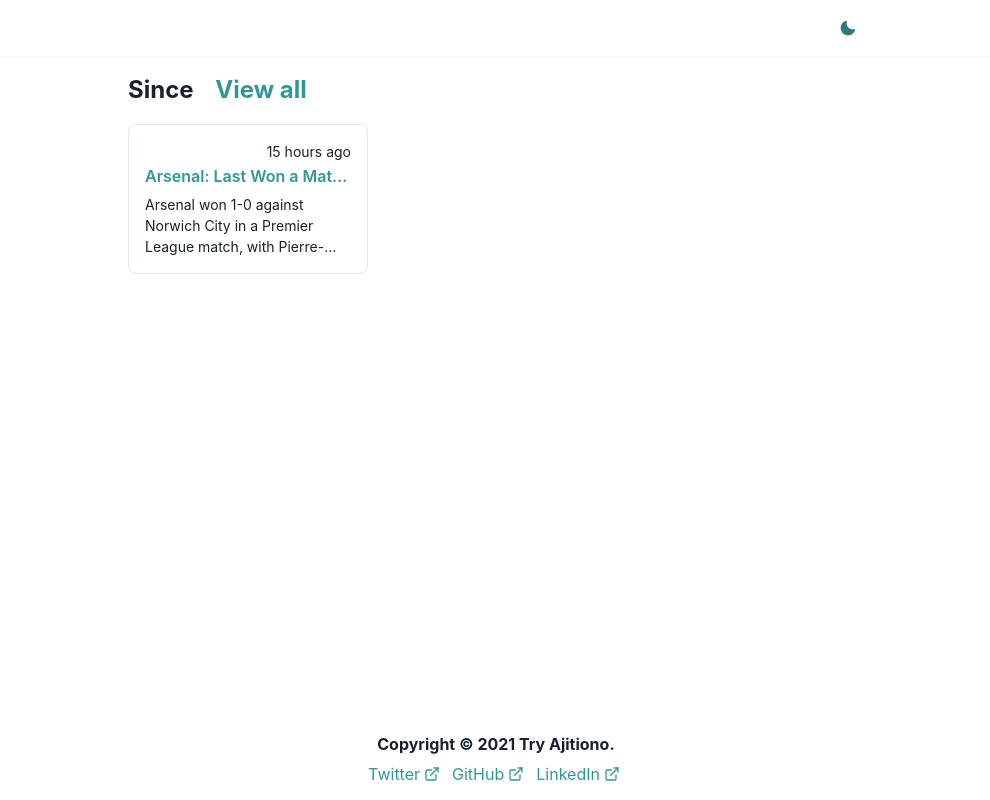
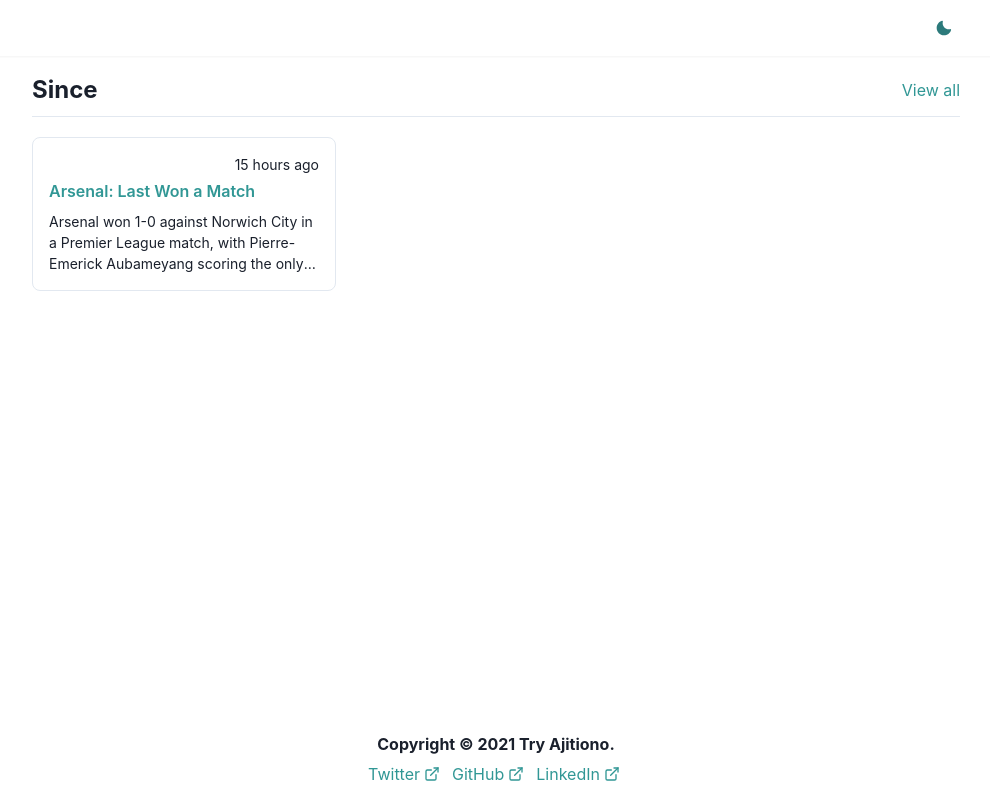
Before and after one commit to imballinst/how-long, a Next.js app: page / in a window 1280 px wide. Shown: the whole page, without its empty margins (144-1134 px from the left). Built offline with nearby package versions, Linux system fonts and the light colour scheme.

Commit message:
ok that works well, lets finish it next time Kappa
Signed-off-by: Try Ajitiono <aji@tetrate.io>

```diff
--- a/components/Card/Card.tsx
+++ b/components/Card/Card.tsx
@@ -59,11 +59,9 @@
         )}
       </Box>
 
-      <InternalLink href={props.href}>
-        <Box fontWeight="semibold" as="h4" lineHeight="tight" isTruncated>
-          {props.title}
-        </Box>
-      </InternalLink>
+      <Box fontWeight="semibold" as="h4" lineHeight="tight" isTruncated>
+        <InternalLink href={props.href}>{props.title}</InternalLink>
+      </Box>
 
       <Box d="flex" mt="2" alignItems="center">
         <Box as="span" fontSize="sm" noOfLines={3}>
--- a/components/Directory/Directory.tsx
+++ b/components/Directory/Directory.tsx
@@ -10,7 +10,7 @@
     <SimpleGrid
       as="ul"
       listStyleType="none"
-      columns={{ sm: 2, lg: 3, '2xl': 4 }}
+      columns={{ sm: 1, md: 2, lg: 3 }}
       spacing={2}
     >
       {cards.map((card) => (
--- a/lib/constants.ts
+++ b/lib/constants.ts
@@ -1,4 +1,4 @@
-export const EFFECTIVE_WIDTHS = ['100%', '48em'];
+export const EFFECTIVE_WIDTHS = ['100%', '30em', '48em', '60em'];
 
 // Social medias.
 export const TWITTER_LINK = 'https://twitter.com/Ajiballinst';
--- a/pages/index.tsx
+++ b/pages/index.tsx
@@ -14,12 +14,20 @@
 }: InferGetServerSidePropsType<typeof getServerSideProps>) => {
   return (
     <Layout>
-      <Box as="h1" fontSize="1.5rem" fontWeight={700} mb={4}>
-        Since{' '}
-        <InternalLink href="/since" ml={4}>
-          View all
-        </InternalLink>
+      <Box
+        display="flex"
+        flexDirection="row"
+        justifyContent="space-between"
+        alignItems="center"
+      >
+        <Box as="h1" fontSize="1.5rem" fontWeight={700}>
+          Since
+        </Box>
+
+        <InternalLink href="/since">View all</InternalLink>
       </Box>
+
+      <Box as="hr" height={1} mt={2} mb={4} />
 
       {
         <Directory
```
